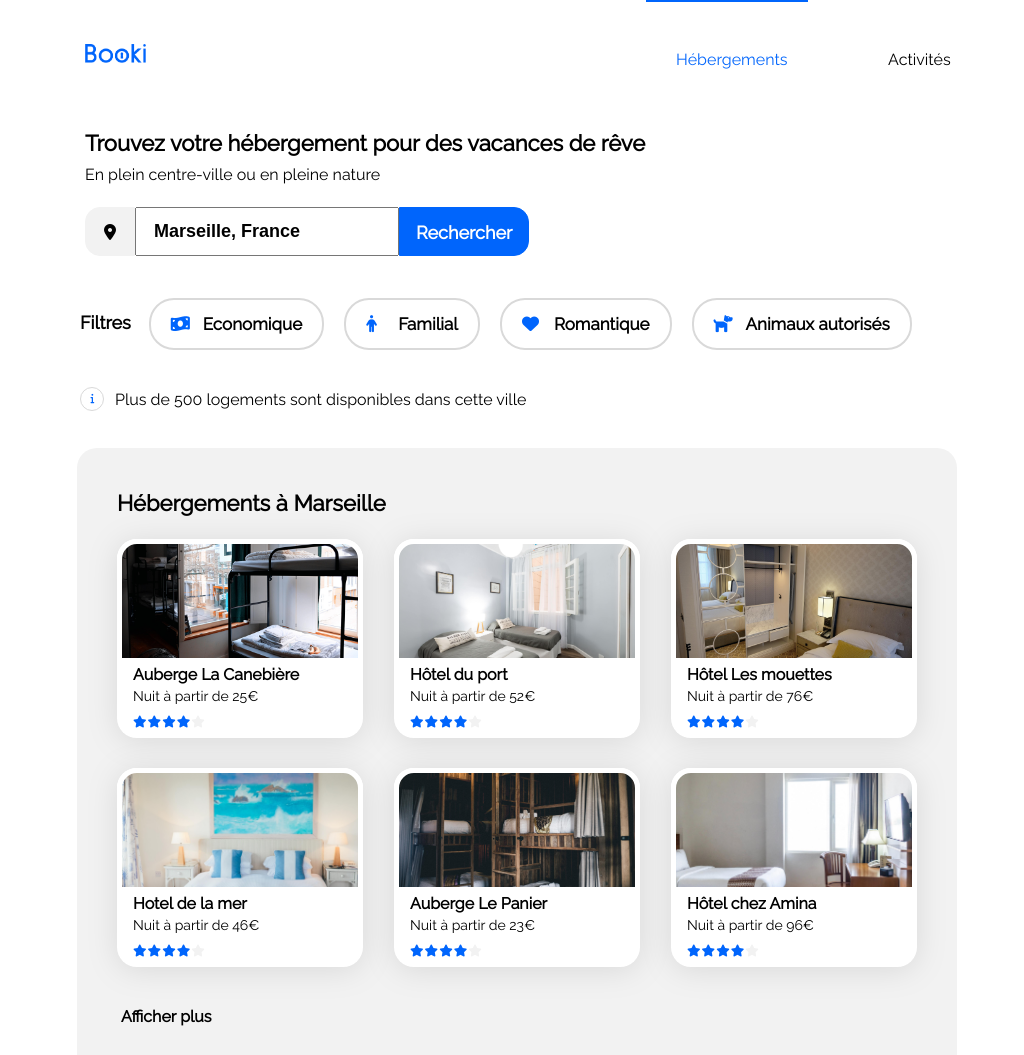
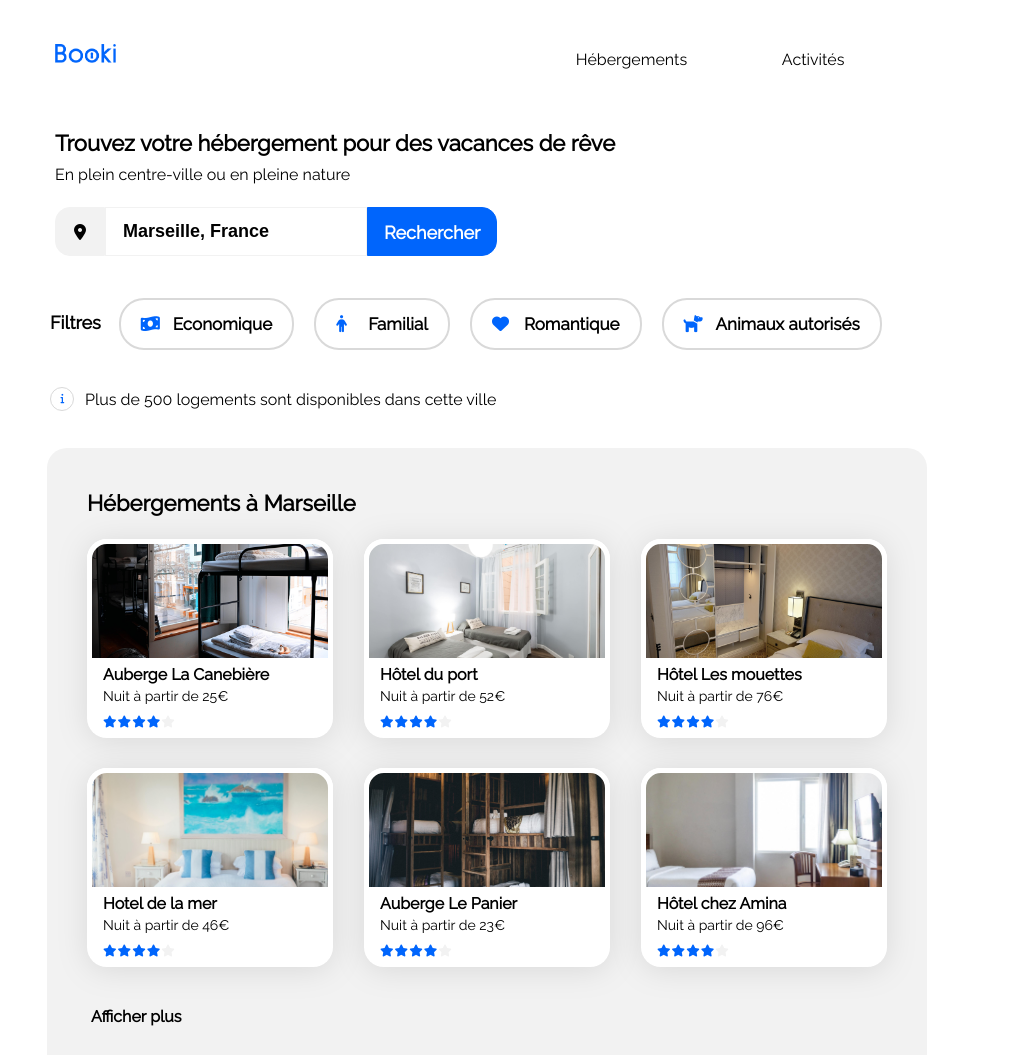
Before and after one commit to Lyes-Azzouz/Projet-2-Site-Booki-OCR, a plain HTML site: page index.html in a window 768 px wide. Shown: the top 1055 px of the page, 1024 px wide, since content can reach past the window. Drawn offline with Linux system fonts and the light colour scheme.

Commit message:
Update style.css

```diff
--- a/css/style.css
+++ b/css/style.css
@@ -43,14 +43,40 @@ i {
   position: relative;
   width: 381px;
   height: 19px;
-  left: 695px;
-  top: 48px;
+  left: 670px;
+  top: -2px;
 
   font-weight: 500;
 }
 
 .menu .menu-item-1 {
   position: relative;
+  border-top: 2px solid #ffffff;
+  width: 162px;
+  display: inline-block;
+  padding-top: 46px;
+  padding-left: 25px;
+}
+
+.menu .menu-item-2 {
+  position: relative;
+  border-top: 2px solid #ffffff;
+  width: 162px;
+  display: inline-block;
+  padding-top: 46px;
+  padding-left: 50px;
+  left: 15px;
+}
+
+.menu .menu-item-1:hover {
+  border-top: 2px solid #0065fc;
+  padding-top: 46px;
+  color: #0065fc;
+}
+
+.menu .menu-item-2:hover {
+  border-top: 2px solid #0065fc;
+  padding-top: 46px;
   color: #0065fc;
 }
 
@@ -60,7 +86,7 @@ i {
 }
 
 .menu .rectangle {
-  background-color: #0065fc;
+  background-color: #ffffff;
   height: 2px;
   width: 162px;
   position: relative;
@@ -116,6 +142,8 @@ i {
   font-weight: 700;
   font-size: 18px;
   padding-left: 17px;
+  background: #ffffff;
+  border: 1px solid #f2f2f2;
 }
 
 .baseline .button {
@@ -519,13 +547,10 @@ i {
 /**************** RESPONSIVE TABLETTE ******************/
 
 @media screen and (max-width: 992px) and (min-width: 768px) {
-  html {
+  body {
+    margin: 0 auto;
     overflow-x: hidden;
-    width: 1024px;
-  }
-
-  body {
-    margin-left: 30px;
+    min-width: 768px;
   }
 
   .header {
@@ -533,8 +558,8 @@ i {
   }
 
   .topbar .menu {
-    left: 390px;
-    top: 48px;
+    left: 370px;
+    top: 0px;
 
     font-weight: 500;
     max-width: 1024px;
@@ -690,10 +715,11 @@ i {
 
 /************** RESPONSIVE MOBILE **********************/
 @media screen and (max-width: 767px) {
-  html {
+  html,
+  body {
+    overflow-x: hidden;
     min-width: 375px;
-
-    overflow-x: hidden;
+    margin: 0;
   }
 
   .header {
@@ -715,7 +741,7 @@ i {
   }
 
   .topbar .menu-item-1 {
-    left: 33px;
+    width: 150px;
   }
 
   .topbar .menu-item-2 {
@@ -992,7 +1018,7 @@ i {
     width: 334px;
     filter: drop-shadow(0px 3px 15px rgba(0, 0, 0, 0.1));
     align-items: center;
-    margin: 0 3px 0 0;
+    margin: 0 7px 0 0;
     padding: 0;
     right: 0px;
     border-radius: 20px;
```
